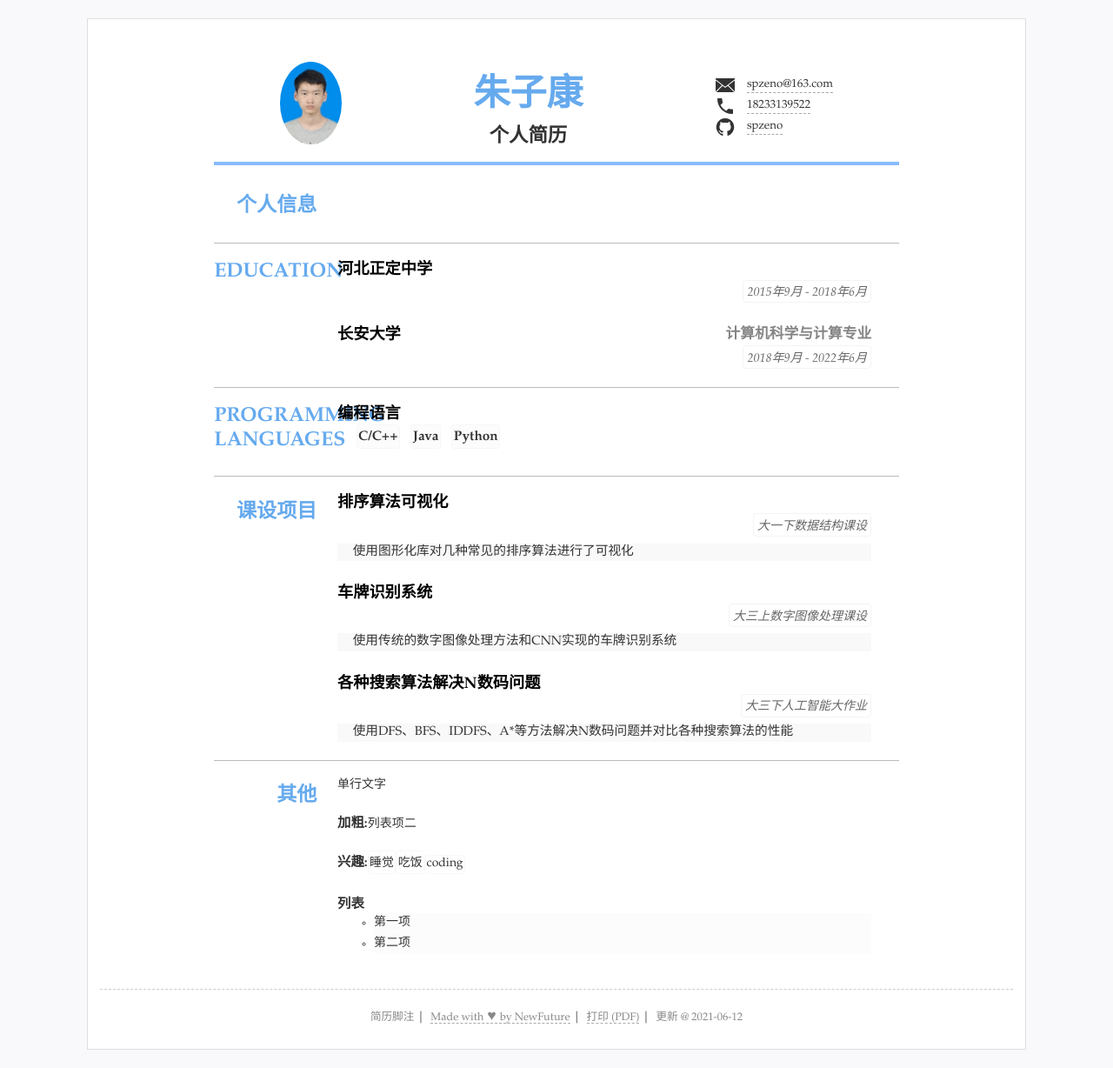
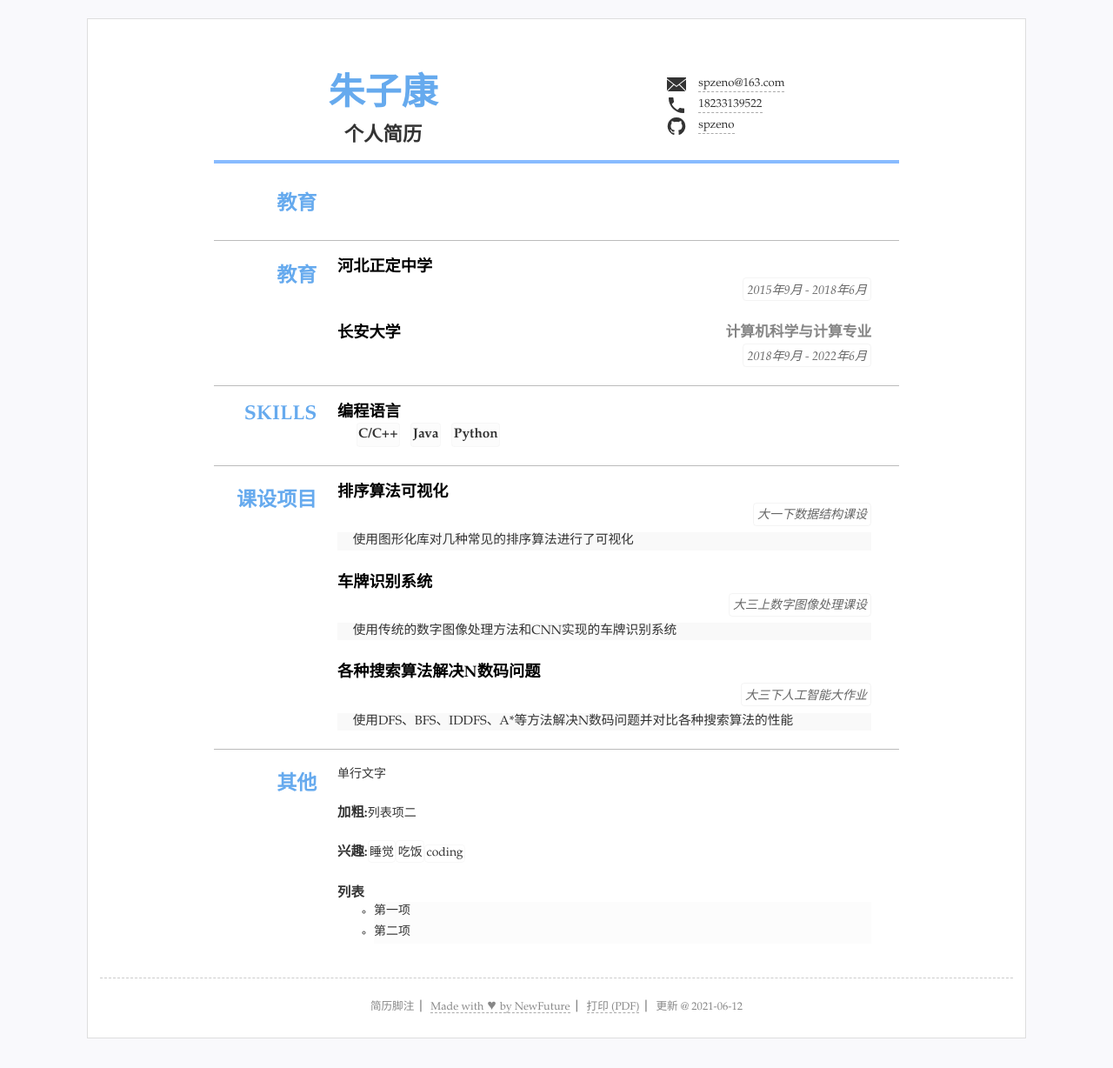
Before and after one commit to spzeno/CV, a Jekyll site: the page built from index.html, in a window 1280 px wide. Shown: the whole page at 87% size. Built offline with Jekyll 4.4.1, drawn with Linux system fonts in a browser that asks for light colours; part of the change alters nothing that is shown.

Commit message:
Update resume.yml

```diff
--- a/_data/resume.yml
+++ b/_data/resume.yml
@@ -1,94 +1,116 @@
----
-contact:
-  -
-    href: "mailto:spzeno@163.com"
-    icon: icons/email.svg
-    text: spzeno@163.com
-  -
-    href: "tel:18233139522"
-    icon: icons/phone.svg
-    text: "18233139522"
-  -
-    attr: target="_blank"
-    href: "https://github.com/spzeno"
-    icon: icons/github.svg
-    text: spzeno
-footer:
-  print: ~
+# 数据格式可以为 yaml(文件以.yml结尾) 或者json(文件以.json结尾)
+# 如果YAML格式的数据请先检查格式是否有误，可选检查工具 http://www.yamllint.com
+
+title: "zzk's cv"
+lang: "zh" #语言设置 zh表示中文 en 表示英语
+name: "朱子康"
+jobtitle: "个人简历" #可空不显示
+#photo: "assets/img/150x200.jpg" #照片可空，不显示
+
+#联系方式
+contact: #联系方式连接等3~5行
+- text: "spzeno@163.com" #文本内容
+  href: 'mailto:spzeno@163.com' #链接，无链接则空
+  icon: 'icons/email.svg' #图标 svg文件
+- text: "18233139522"
+  href: 'tel:18233139522'
+  icon: 'icons/phone.svg'
+- text: "spzeno"
+  href: 'https://github.com/spzeno'
+  icon: "icons/github.svg"
+  attr: 'target="_blank"' #新标签页打开
+  # - text: "地址"
+  #   icon: "icons/location.svg"
+
+#main下面是主体内容，类别条数不限
+main: #简历主要内容，
+
+- type: education #类别为ID
+  name: 教育 #显示名称，空则使用type
+  content: #内容基本格式 标题-副标题-日期-详细内容 (都允许空)
+  - 性别： 男
+  - 出生日期： 1999/11/26
+
+- type: education #类别为ID
+  name: 教育 #显示名称，空则使用type
+  content: #内容基本格式 标题-副标题-日期-详细内容 (都允许空)
+  - title: 河北正定中学
+    duration: "2015年9月 - 2018年6月"
+  - title: 长安大学
+    duration: "2018年9月 - 2022年6月"
+    sub: 计算机科学与计算专业
+ #   detail: 计算机科学与计算专业
+
+- type: skills
+#   name: 技能
+  content:
+  - title: 编程语言
+    items: #itmems 可以小块的方式显示
+    - C/C++
+    - Java
+    - Python
+#      - title: 软件与工具
+#   items: #itmems 可以小块的方式显示
+#    - MS Office
+  #  - Matlab
+  #  -
+#  - title: Skill Group
+#    summary: Consectetur, Adipiscing, Elit
+
+
+- type: projects
+  name: 课设项目
+  content:
+  - title: 排序算法可视化
+    duration: 大一下数据结构课设
+    detail: 使用图形化库对几种常见的排序算法进行了可视化
+  - title: 车牌识别系统
+    duration: 大三上数字图像处理课设
+    detail: 使用传统的数字图像处理方法和CNN实现的车牌识别系统
+  - title: 各种搜索算法解决N数码问题
+    duration: 大三下人工智能大作业
+    detail: 使用DFS、BFS、IDDFS、A*等方法解决N数码问题并对比各种搜索算法的性能
+#    sub: 维护者
+#  - title: Project Name
+#    summary: Projects' introduction or summary
+ #   detail:
+#      md: _data/demo.md
+#    sub: Creator and maintainer.
+   #可继续添加更多内容
+
+#others 其他简略内容(列表)
+others: #其他列表显示
+- type: others #ID可以为空
+  name: '其他'
+  content: #选择需要的格式
+  - 单行文字
+  - title: "加粗:"
+    text: "列表项二"
+  - title: "兴趣:"
+    items: #单行列表
+    - 睡觉
+    - 吃饭
+    - coding
+  - title: 列表
+    list:
+    - 第一项
+    - 第二项
+#- type:
+#  name: '其他'
+#  content: #选择需要的格式
+#  - 单行文字
+#  - 如果有可以继续添加
+
+#footer 脚注，打印版和web版不同不显示
+footer: #脚注多组
+  print: #打印版markdown或者html
   screen:
-    -
-      text: 简历脚注
-    -
-      href: "https://github.com/NewFuture/CV/"
-      text: "Made with ♥ by NewFuture"
-jobtitle: 个人简历
-lang: zh
-main:
-  -
-    content:
-      - "性别： 男"
-      - "出生日期： 1999/11/26"
-      - "出生日期： 1999/11/26"
-    name: 个人信息
-    type: info
-  -
-    content:
-      -
-        duration: "2015年9月 - 2018年6月"
-        title: 河北正定中学
-      -
-        duration: "2018年9月 - 2022年6月"
-        sub: 计算机科学与计算专业
-        title: 长安大学
-    name: Education
-    type: education
-  -
-    content:
-      -
-        items:
-          - C/C++
-          - Java
-          - Python
-        title: 编程语言
-    name: "Programming Languages"
-    type: skills
-  -
-    content:
-      -
-        detail: 使用图形化库对几种常见的排序算法进行了可视化
-        duration: 大一下数据结构课设
-        title: 排序算法可视化
-      -
-        detail: 使用传统的数字图像处理方法和CNN实现的车牌识别系统
-        duration: 大三上数字图像处理课设
-        title: 车牌识别系统
-      -
-        detail: 使用DFS、BFS、IDDFS、A*等方法解决N数码问题并对比各种搜索算法的性能
-        duration: 大三下人工智能大作业
-        title: 各种搜索算法解决N数码问题
-    name: 课设项目
-    type: projects
-name: 朱子康
-others:
-  -
-    content:
-      - 单行文字
-      -
-        text: 列表项二
-        title: "加粗:"
-      -
-        items:
-          - 睡觉
-          - 吃饭
-          - coding
-        title: "兴趣:"
-      -
-        list:
-          - 第一项
-          - 第二项
-        title: 列表
-    name: 其他
-    type: others
-photo: assets/img/150x200.jpg
-scripts: ~
-title: "zzk's cv"
+  - text: "简历脚注"
+  #   href: '/'
+  - text: "Made with &hearts; by NewFuture"
+    href: "https://github.com/NewFuture/CV/"
+
+#页面额外js脚本，如xx统计
+scripts:
+#- src: "assets/js/resume.js"
+#  defer: defer #可以设置defer或者sync异步加载
```
